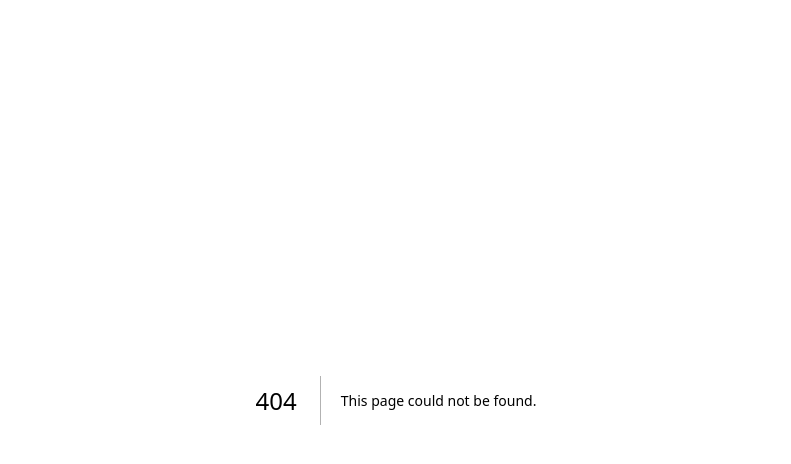
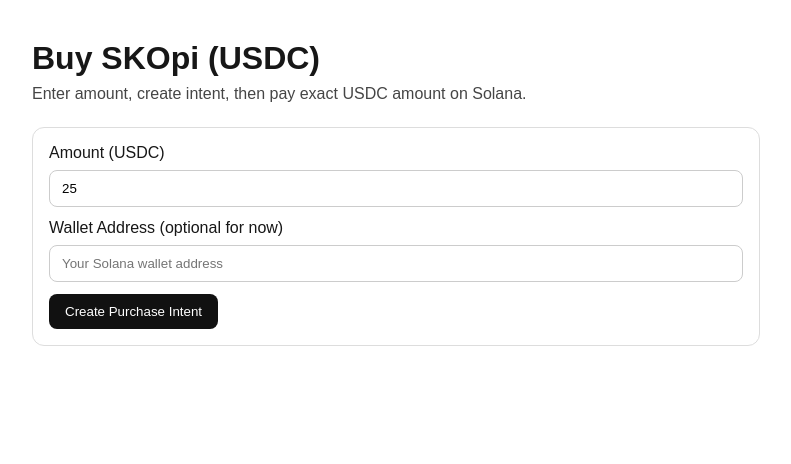
Before and after one commit to skopiLandToken/skopi, a Next.js app: page /buy in a window 1280 px wide. Before the commit this address had no page. Shown: the top 464 px of the page, without its empty margins (244-1035 px from the left). Built offline with nearby package versions, Linux system fonts and the light colour scheme.

Commit message:
Wire /buy page to send first-touch and last-touch attribution

```diff
--- /dev/null
+++ b/src/app/buy/page.tsx
@@ -0,0 +1,202 @@
+"use client";
+
+import { useState } from "react";
+
+type Touch = {
+source?: string | null;
+medium?: string | null;
+campaign?: string | null;
+content?: string | null;
+term?: string | null;
+landingPath?: string | null;
+referrer?: string | null;
+ts?: string;
+};
+
+type Intent = {
+id: string;
+status: string;
+amount_usdc_atomic: number;
+treasury_address: string;
+usdc_mint: string;
+reference_pubkey: string;
+created_at: string;
+};
+
+function readTouch(key: string): Touch | null {
+try {
+const raw = localStorage.getItem(key);
+if (!raw) return null;
+return JSON.parse(raw);
+} catch {
+return null;
+}
+}
+
+export default function BuyPage() {
+const [amount, setAmount] = useState("25");
+const [walletAddress, setWalletAddress] = useState("");
+const [loading, setLoading] = useState(false);
+const [error, setError] = useState<string | null>(null);
+const [intent, setIntent] = useState<Intent | null>(null);
+
+async function createIntent() {
+setLoading(true);
+setError(null);
+setIntent(null);
+
+try {
+const amountUsdc = Number(amount);
+if (!Number.isFinite(amountUsdc) || amountUsdc <= 0) {
+throw new Error("Enter a valid amount greater than 0");
+}
+
+const firstTouch = readTouch("skopi_first_touch");
+const lastTouch = readTouch("skopi_last_touch");
+
+const res = await fetch("/api/purchase-intents", {
+method: "POST",
+headers: { "Content-Type": "application/json" },
+body: JSON.stringify({
+amountUsdc,
+walletAddress: walletAddress || null,
+
+landingPath: firstTouch?.landingPath || "/buy",
+referrer: firstTouch?.referrer || document.referrer || null,
+
+utm: {
+source: firstTouch?.source ?? null,
+medium: firstTouch?.medium ?? null,
+campaign: firstTouch?.campaign ?? null,
+content: firstTouch?.content ?? null,
+term: firstTouch?.term ?? null,
+},
+
+lastTouch: {
+source: lastTouch?.source ?? null,
+medium: lastTouch?.medium ?? null,
+campaign: lastTouch?.campaign ?? null,
+content: lastTouch?.content ?? null,
+term: lastTouch?.term ?? null,
+landingPath: lastTouch?.landingPath ?? null,
+referrer: lastTouch?.referrer ?? null,
+},
+}),
+});
+
+const data = await res.json();
+
+if (!res.ok || !data.ok) {
+throw new Error(data?.error || "Failed to create purchase intent");
+}
+
+setIntent(data.intent);
+} catch (e: any) {
+setError(e?.message || "Something went wrong");
+} finally {
+setLoading(false);
+}
+}
+return (
+<main style={{ maxWidth: 760, margin: "40px auto", padding: "0 16px" }}>
+<h1 style={{ fontSize: 32, marginBottom: 8 }}>Buy SKOpi (USDC)</h1>
+<p style={{ opacity: 0.8, marginBottom: 24 }}>
+Enter amount, create intent, then pay exact USDC amount on Solana.
+</p>
+
+<div
+style={{
+border: "1px solid #ddd",
+borderRadius: 12,
+padding: 16,
+marginBottom: 16,
+}}
+>
+<label style={{ display: "block", marginBottom: 8 }}>Amount (USDC)</label>
+<input
+type="number"
+min="1"
+step="0.01"
+value={amount}
+onChange={(e) => setAmount(e.target.value)}
+style={{
+width: "100%",
+padding: "10px 12px",
+borderRadius: 8,
+border: "1px solid #ccc",
+marginBottom: 12,
+}}
+/>
+
+<label style={{ display: "block", marginBottom: 8 }}>
+Wallet Address (optional for now)
+</label>
+<input
+type="text"
+value={walletAddress}
+onChange={(e) => setWalletAddress(e.target.value)}
+placeholder="Your Solana wallet address"
+style={{
+width: "100%",
+padding: "10px 12px",
+borderRadius: 8,
+border: "1px solid #ccc",
+marginBottom: 12,
+}}
+/>
+
+<button
+onClick={createIntent}
+disabled={loading}
+style={{
+padding: "10px 16px",
+borderRadius: 8,
+border: "none",
+cursor: "pointer",
+background: "#111",
+color: "#fff",
+}}
+>
+{loading ? "Creating..." : "Create Purchase Intent"}
+</button>
+</div>
+
+{error && (
+<div
+style={{
+border: "1px solid #f5b5b5",
+background: "#fff5f5",
+color: "#8a1c1c",
+borderRadius: 12,
+padding: 12,
+marginBottom: 16,
+}}
+>
+{error}
+</div>
+)}
+
+{intent && (
+<div
+style={{
+border: "1px solid #cce7d0",
+background: "#f3fff5",
+borderRadius: 12,
+padding: 16,
+}}
+>
+<h2 style={{ marginTop: 0 }}>Intent Created ✅</h2>
+<p><strong>Intent ID:</strong> {intent.id}</p>
+<p><strong>Status:</strong> {intent.status}</p>
+<p><strong>Amount (atomic):</strong> {intent.amount_usdc_atomic}</p>
+<p><strong>Treasury:</strong> {intent.treasury_address}</p>
+<p><strong>USDC Mint:</strong> {intent.usdc_mint}</p>
+<p><strong>Reference:</strong> {intent.reference_pubkey}</p>
+<p style={{ marginBottom: 0 }}>
+Next step: we’ll generate a Solana Pay link/QR from this intent.
+</p>
+</div>
+)}
+</main>
+);
+}
```
